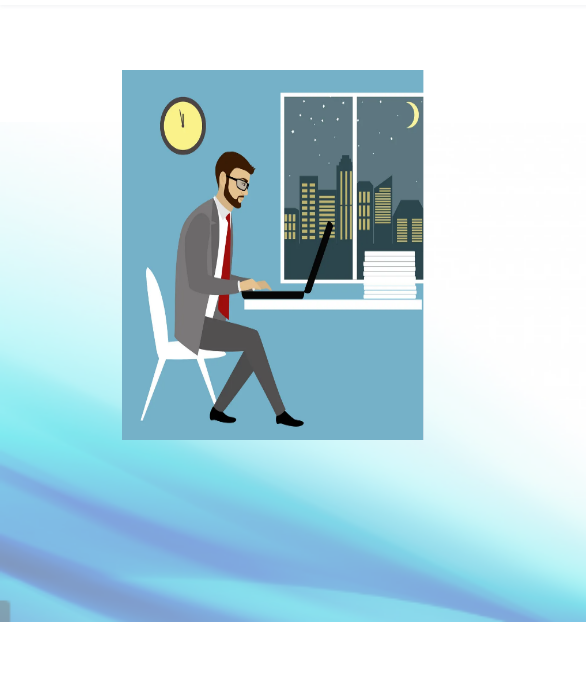
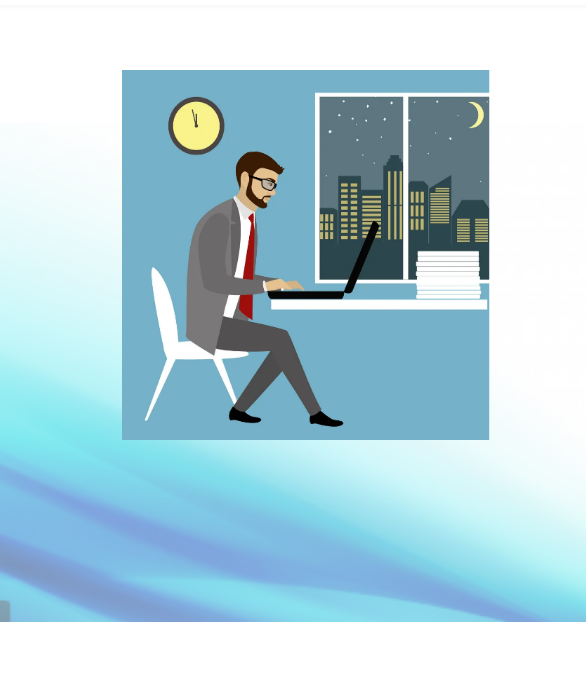
Before and after one commit to ArchitJ15/portfolio.github.io, a plain HTML site: page index.html in a window 1280 px wide. Shown: the part 70-749 px from the top of the page, 0-586 px from the left. Drawn offline with nearby package versions, Linux system fonts and the light colour scheme.

Commit message:
Update style.css

```diff
--- a/style.css
+++ b/style.css
@@ -85,7 +85,7 @@
 }
 .feature-img {
     height: 450px;
-    width: 70%;
+    width: 82%;
     padding: 40px;
 }
 .wave-img {
```
